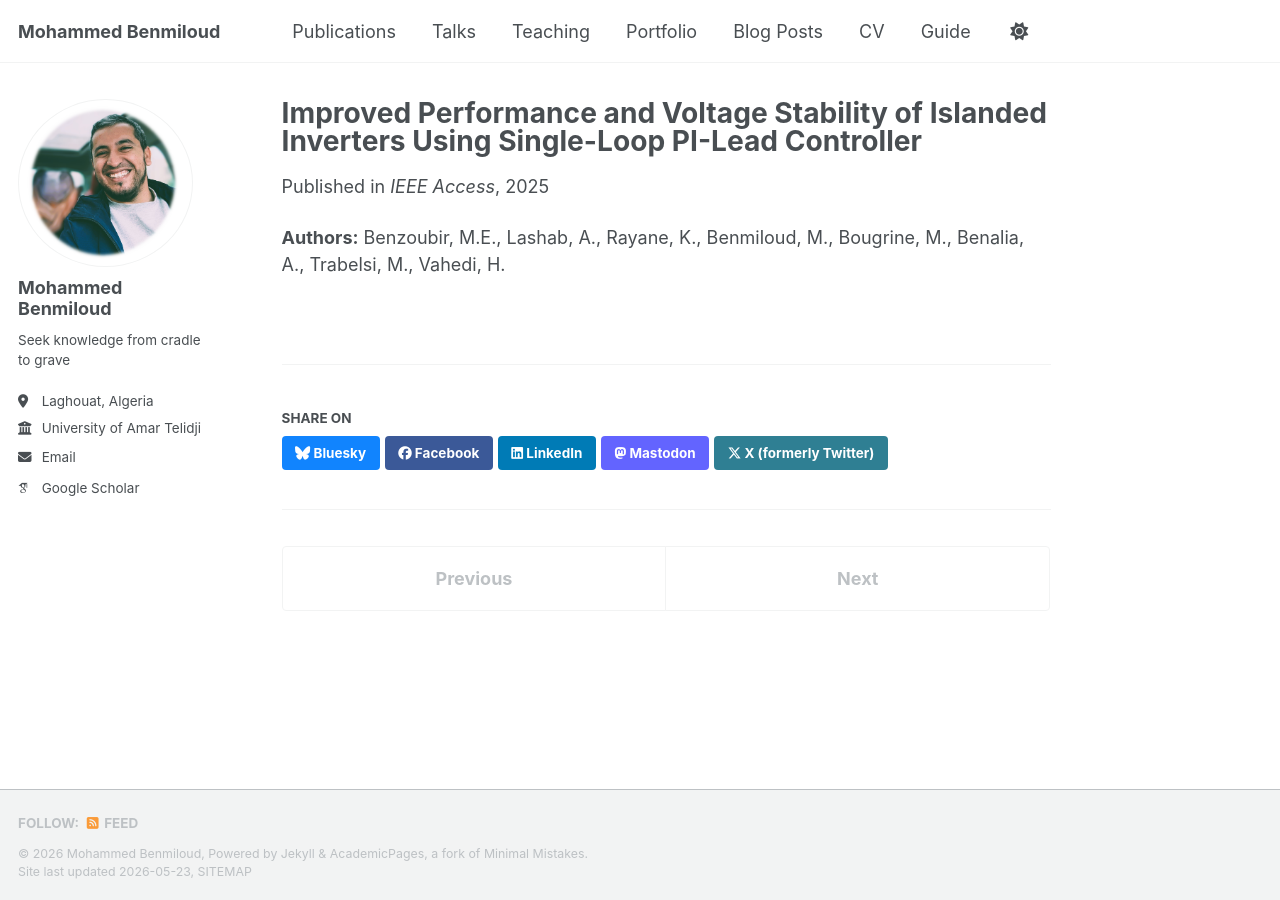
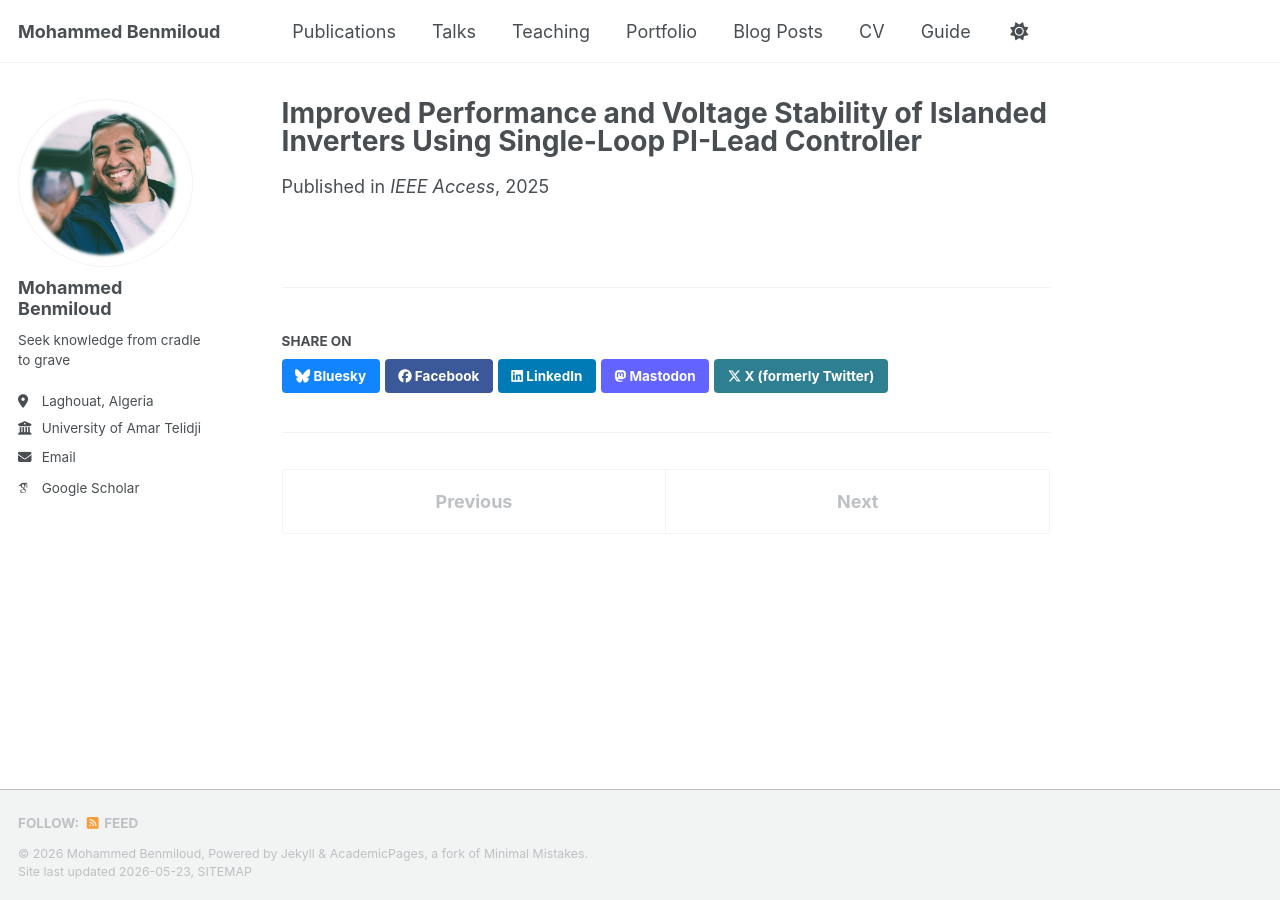
Before and after one commit to medbenmiloud/medbenmiloud.github.io, a Jekyll site: the page built from _publications/2025-01-01-improved-performance-voltage-stability.md, in a window 1280 px wide. Built offline with Jekyll 4.4.1, drawn with Linux system fonts in a browser that asks for light colours; some web fonts are replaced; a script bundle is joined from its source files by our own code; library files that are not in the unit come from our copies.

Commit message:
Update 2025-01-01-improved-performance-voltage-stability.md

```diff
--- a/_publications/2025-01-01-improved-performance-voltage-stability.md
+++ b/_publications/2025-01-01-improved-performance-voltage-stability.md
@@ -9,5 +9,3 @@ featured: true
 header:
   teaser: "PI_lead.gif"
 ---
-
-**Authors:** Benzoubir, M.E., Lashab, A., Rayane, K., Benmiloud, M., Bougrine, M., Benalia, A., Trabelsi, M., Vahedi, H.
```
